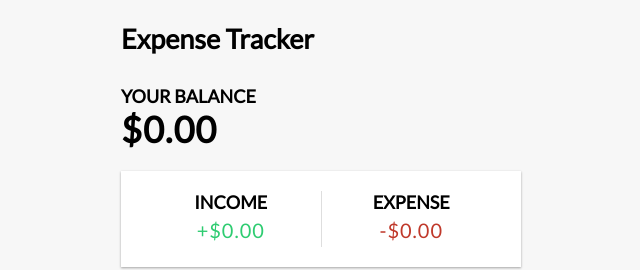
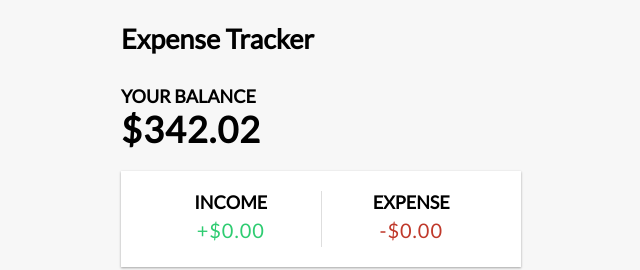
Before and after one commit to meIwata/vue-expense-tracker, a Vue app: page / in a window 1280 px wide. Shown: the top 270 px of the page, without its empty margins (319-959 px from the left). Built offline with nearby package versions, Linux system fonts and the light colour scheme.

Commit message:
Add new files

```diff
--- a/src/App.vue
+++ b/src/App.vue
@@ -1,8 +1,8 @@
 <template>
     <Header />
     <div class="container">
-        <Balance />
-        <IncomeExpenses :total="total" />
+        <Balance :total="total" />
+        <IncomeExpenses />
         <TransactionList :transactions = "transactions" />
         <AddTransaction />
     </div>
--- a/src/components/Balance.vue
+++ b/src/components/Balance.vue
@@ -1,4 +1,14 @@
 <template>
     <h4>Your Balance</h4>
-    <h1 id="balance">$0.00</h1>
+    <h1 id="balance">${{ total }}</h1>
 </template>
+<script setup>
+    import { defineProps } from 'vue';
+
+    const props = defineProps({
+        total: {
+            type: Number,
+            required: true,
+        },
+    });
+</script>
```
